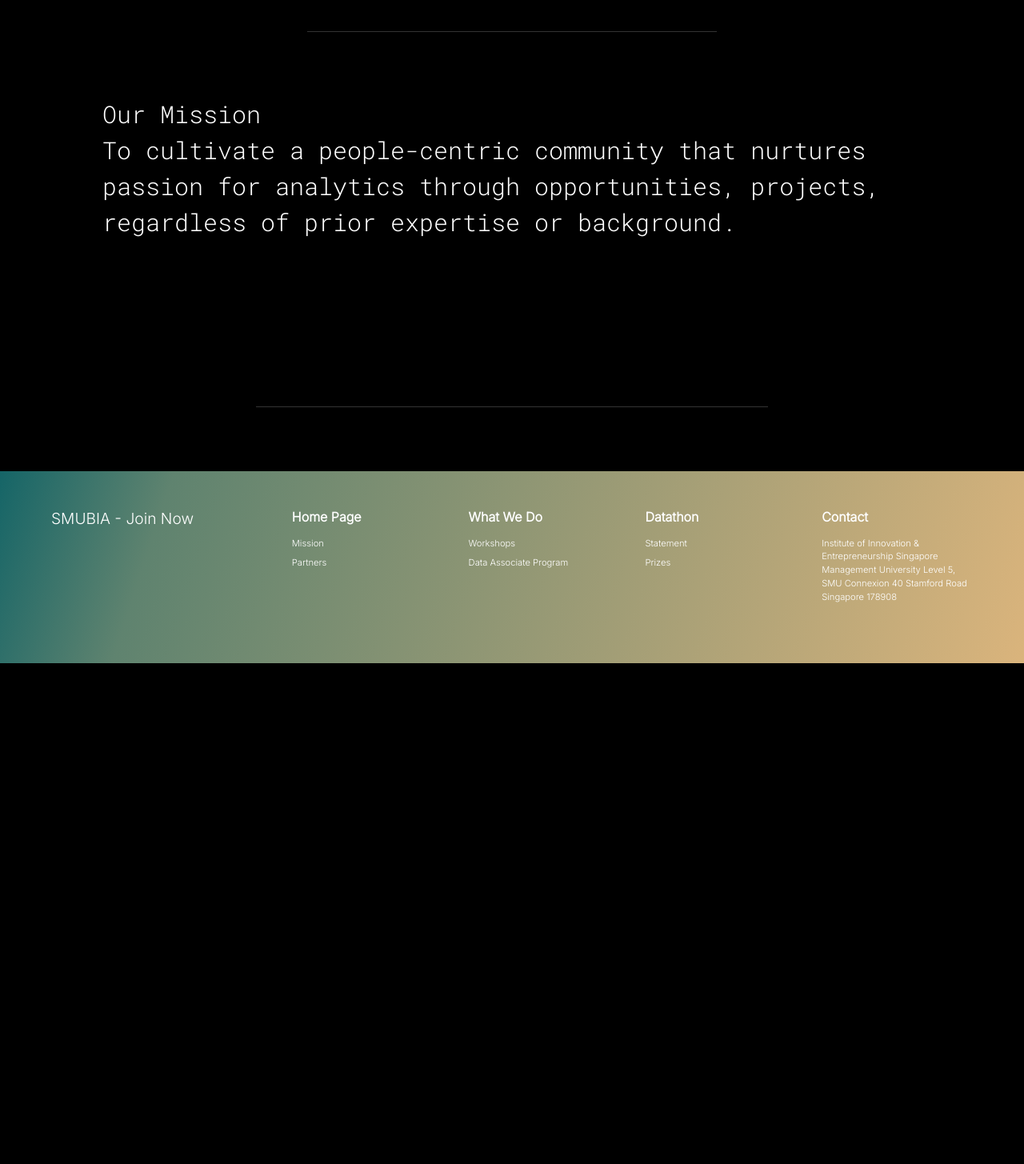
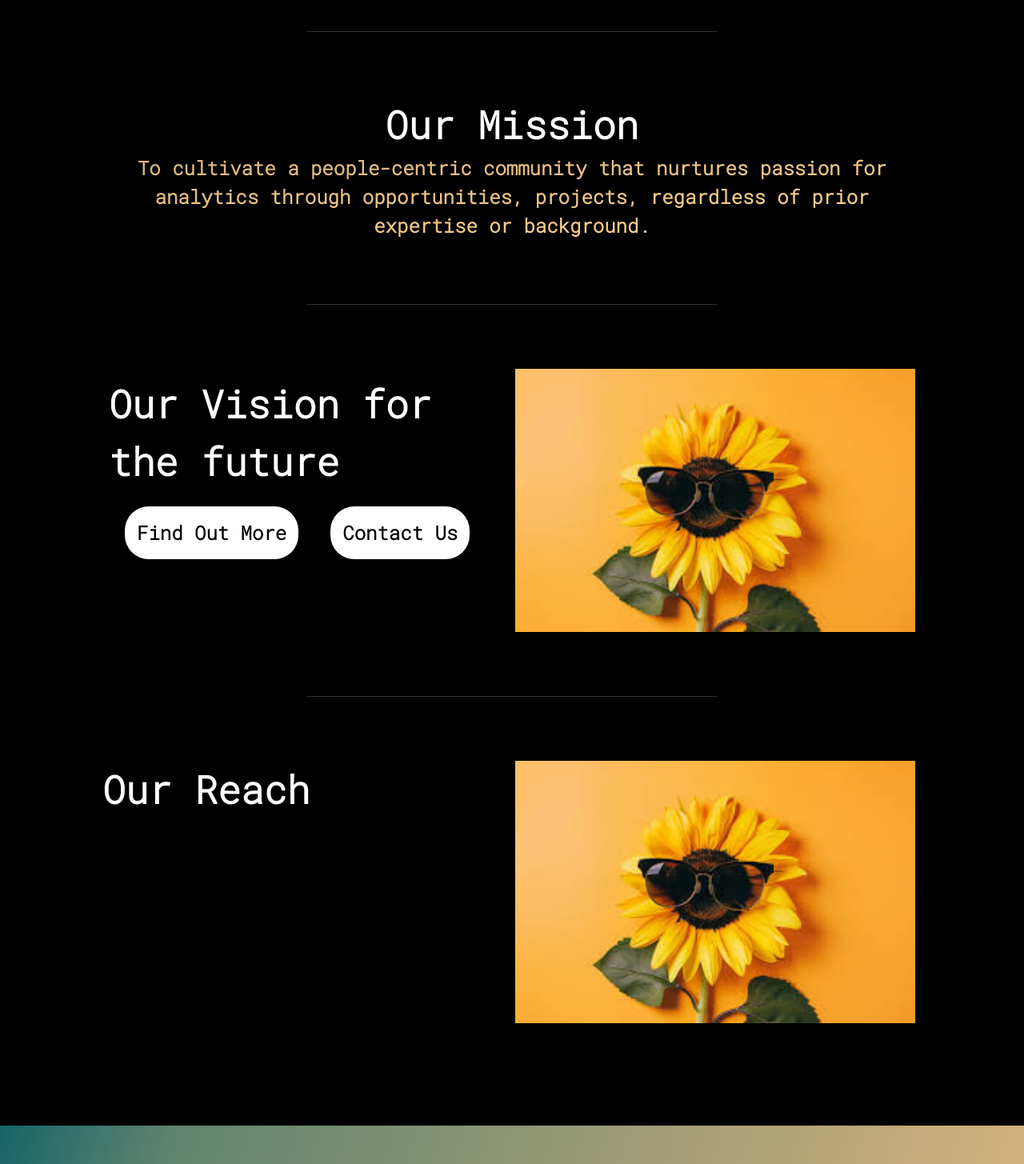
Before and after one commit to SMUBIA-github/bia-website, a Next.js app: page / in a window 1280 px wide. Shown: the part 460-1915 px from the top of the page at 80% size. Before the commit the page ends 1289 px from the top, so only its background shows below. Built offline with nearby package versions, Linux system fonts and the light colour scheme.

Commit message:
Updated Who we Are

```diff
--- a/app/page.module.css
+++ b/app/page.module.css
@@ -1,23 +1,24 @@
-
 .background {
   background-color: black;
-    width:100vw;
+  width: 100vw;
   height: 100vh;
 }
 
-.container{
-    display: inline-block;
+.container {
+  display: flex;
   justify-content: center;
   align-items: center;
-    margin: 10% 10% 10% 10%
+  margin: 10% 10% 10% 10%;
 }
 
 .cardcontainer {
   justify-content: center;
   align-items: center;
+  text-align: center; /* Ensure the text is centered */
+  display: block;
 }
 
-.card{
+.card {
   font-family: var(--font-roboto-mono);
   font-style: normal;
   color: white;
@@ -39,6 +40,34 @@
   font-weight: 100;
 }
 
+.maintext {
+  justify-self: center;
+  text-align: center;
+  font-size: 48px;
+  font-weight: bold;
+}
+
+.missiontext {
+  justify-self: center;
+  text-align: center;
+  font-weight: 800;
+  font-size: 24px;
+  background: #dab47c;
+  background: linear-gradient(to bottom right, #dab47c 0%, #ffd392 100%);
+  -webkit-background-clip: text;
+  -webkit-text-fill-color: transparent;
+}
+
 .breakline {
   display: block;
 }
+
+.button {
+  background-color: white;
+  color: black;
+  padding: 15px;
+  border-radius: 30px;
+  font-size: 24px;
+  font-weight: 800;
+  margin: 20px;
+}
--- a/app/page.tsx
+++ b/app/page.tsx
@@ -10,29 +10,66 @@ export default function Home() {
       <h1>Home</h1>
       <div className={styles.container}>
         <div className={styles.card}>
-        <span className={styles.tagline}>Buiness Intelligence
-          <br/> & Analytics Club</span>
+          <span className={styles.tagline}>
+            Business Intelligence
+            <br /> & Analytics Club
+          </span>
           <span className={styles.taglinetext}>
             <nbsp></nbsp> est.2015
-            <br/>
+            <br />
             <span className={styles.text}>
               We are the premier club for business intelligence & analytics
-              <span className={styles.breakline}>at Singapore Management University </span>
-            </span>
-            <Divider />
-            <span className={styles.cardcontainer}>
-              <span>
-                Our Mission
-              </span>
-              <br/>
-              <span>
-                To cultivate a people-centric community that nurtures passion for analytics through opportunities, projects, regardless of prior expertise or background.
+              <span className={styles.breakline}>
+                at Singapore Management University{" "}
               </span>
             </span>
           </span>
+          <Divider />
+          <div className={styles.cardcontainer}>
+            <span className={styles.maintext}>Our Mission</span>
+            <br />
+            <p className={styles.missiontext}>
+              To cultivate a people-centric community that nurtures passion for
+              analytics through opportunities, projects, regardless of prior
+              expertise or background.
+            </p>
+          </div>
+          <Divider />
+          <div className="grid grid-cols-2 gap-2">
+            <div className="p-2">
+              <span className={styles.maintext}>Our Vision for the future</span>
+              <button className={styles.button} type="button">
+                Find Out More
+              </button>
+              <button className={styles.button} type="button">
+                Contact Us
+              </button>
+            </div>
+            <div>
+              <Image
+                src="/static/images/photo1.jpg" // Correct path (relative to the 'public' folder)
+                alt="Photo 1"
+                width={500} // Set the appropriate width
+                height={300} // Set the appropriate height
+              />
             </div>
           </div>
-    <Divider />
+          <Divider></Divider>
+          <div className="grid grid-cols-2 gap-2">
+            <div>
+              <span className={styles.maintext}>Our Reach</span>
+            </div>
+            <div>
+              <Image
+                src="/static/images/photo1.jpg" // Correct path (relative to the 'public' folder)
+                alt="Photo 1"
+                width={500} // Set the appropriate width
+                height={300} // Set the appropriate height
+              />
+            </div>
+          </div>
+        </div>
+      </div>
     </main>
   );
 }
```
Also changed, not shown: public/static/images/photo1.jpg (added). Lines whose indentation alone changed are shown as unchanged.
